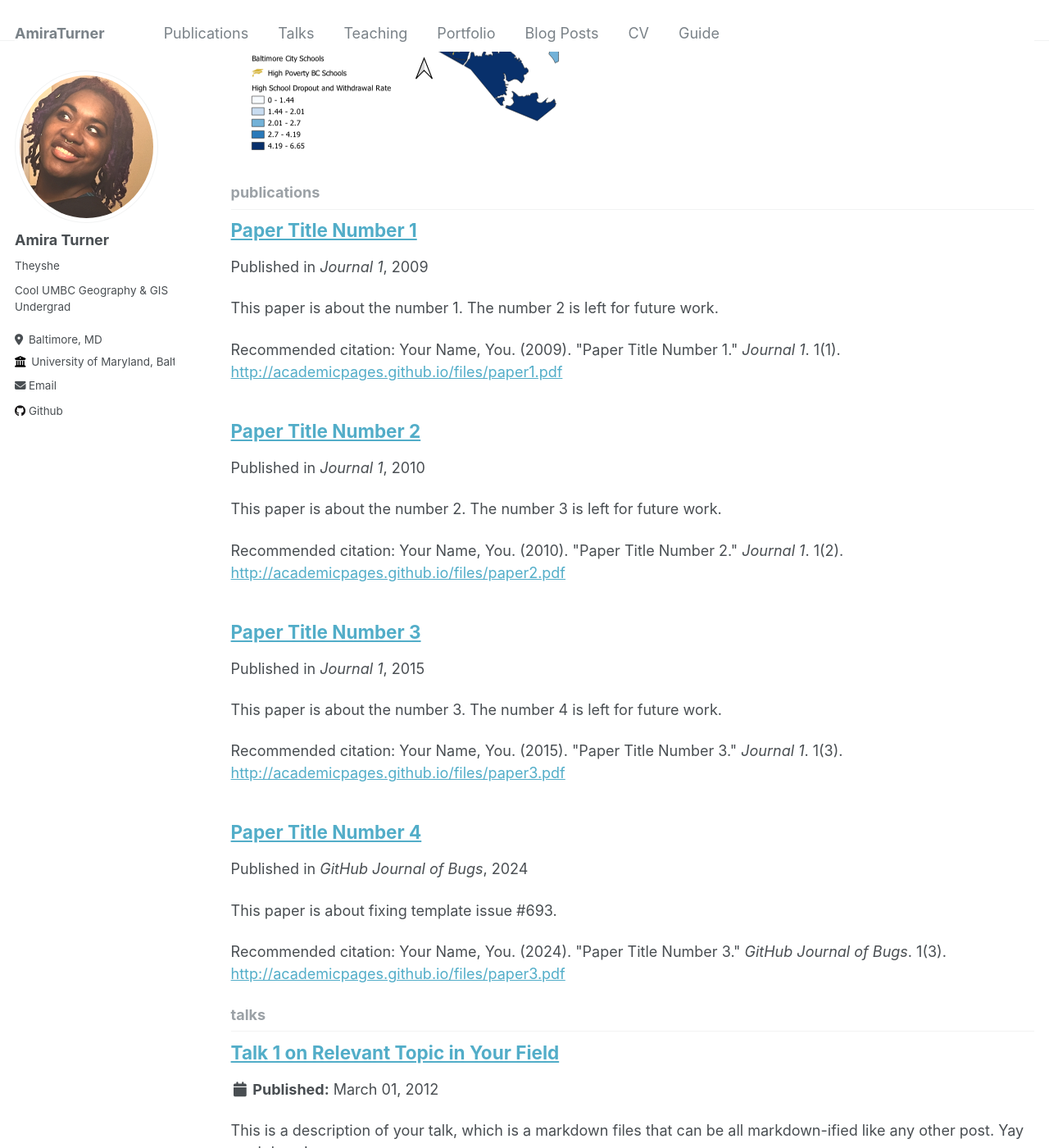
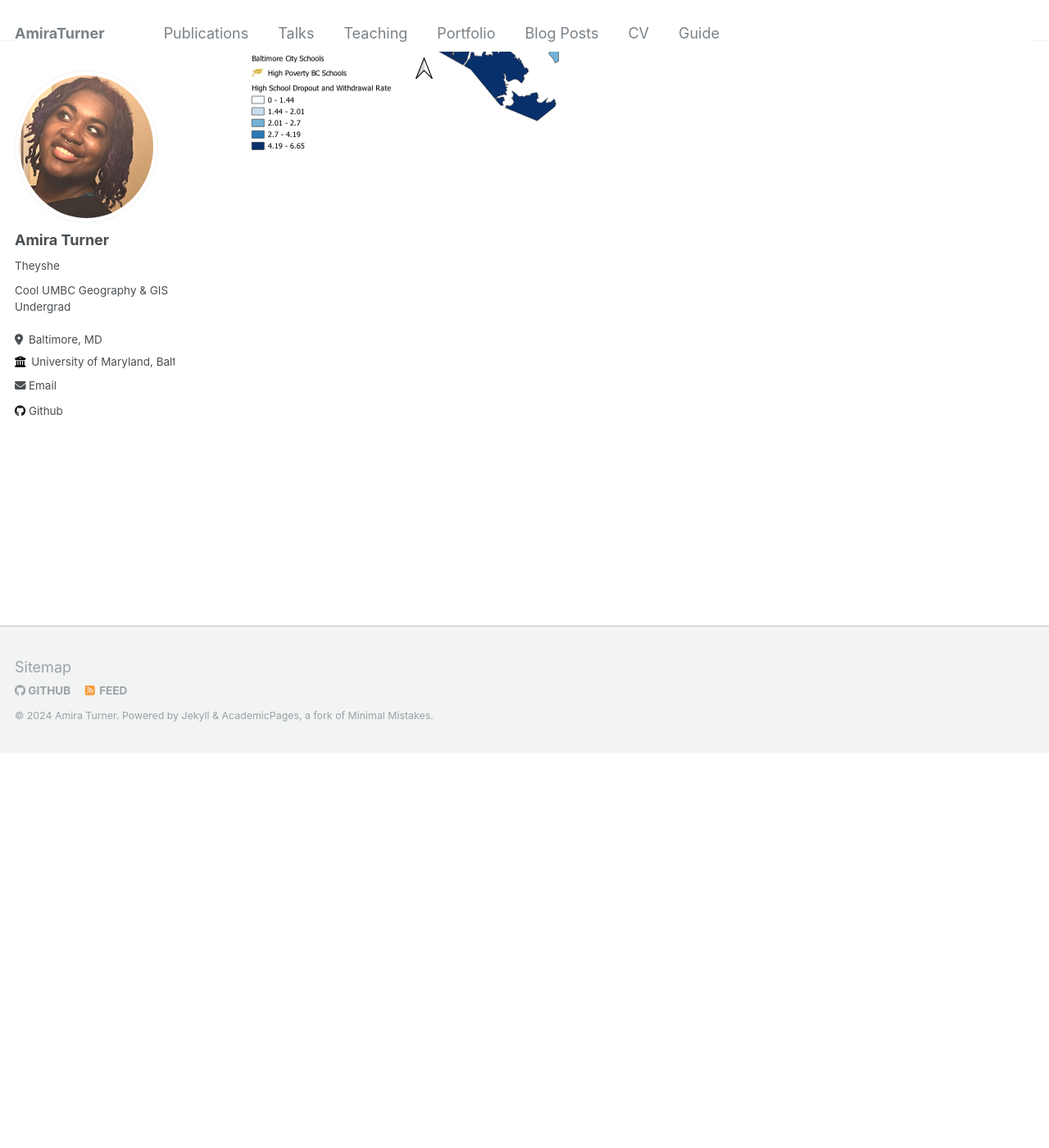
Before and after one commit to AmiraTurner/AmiraTurner.github.io, a Jekyll site: the page built from _pages/collection-archive.html, in a window 1280 px wide and 1400 px high, scrolled down 481 px. Shown: the whole window at 82% size. Built offline with Jekyll 4.4.1, drawn with Linux system fonts in a browser that asks for light colours; part of the change alters nothing that is shown; some of the changed text lies outside the part shown.

```diff
--- a/_config.yml
+++ b/_config.yml
@@ -199,16 +199,16 @@ kramdown:
 # Collections
 collections:
   teaching:
-    output: true
+    output: false
     permalink: /:collection/:path/
   publications:
-    output: true
+    output: false
     permalink: /:collection/:path/
   portfolio:
     output: true
     permalink: /:collection/:path/
   talks:
-    output: true
+    output: false
     permalink: /:collection/:path/
 
 
@@ -223,7 +223,7 @@ defaults:
       author_profile: true
       read_time: true
       comments: true
-      share: true
+      share: false
       related: true
   # _pages
   - scope:
@@ -239,7 +239,7 @@ defaults:
     values:
       layout: single
       author_profile: true
-      share: true
+      share: false
       comments: true
   # _publications
   - scope:
@@ -248,7 +248,7 @@ defaults:
     values:
       layout: single
       author_profile: true
-      share: true
+      share: false
       comments: true
   # _portfolio
   - scope:
@@ -266,7 +266,7 @@ defaults:
     values:
       layout: talk
       author_profile: true
-      share: true
+      share: false
 
 
 # Sass/SCSS
```
